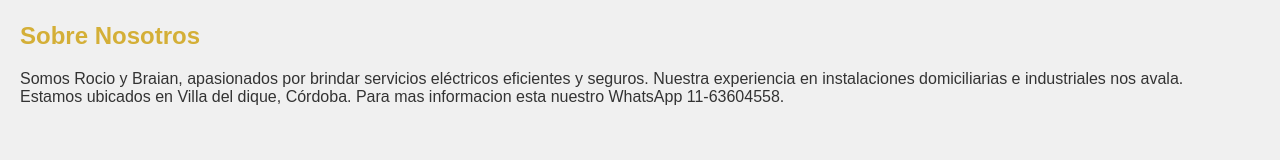
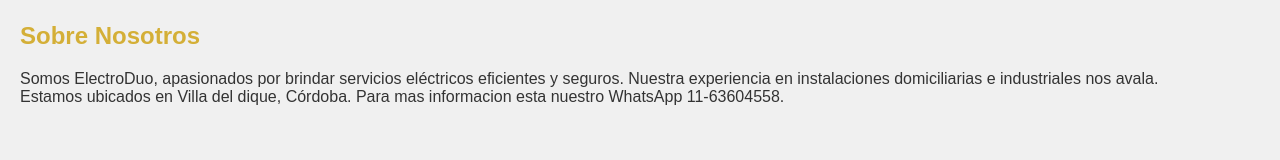
Before and after one commit to braian87/ElectroDUO, a plain HTML site: page index.html in a window 1280 px wide. Shown: the part 500-660 px from the top of the page. Drawn offline with Linux system fonts and the light colour scheme.

Commit message:
Update index.html

```diff
--- a/index.html
+++ b/index.html
@@ -36,7 +36,7 @@
   <!-- Sección Sobre Nosotros -->
   <section id="sobre-nosotros">
     <h2>Sobre Nosotros</h2>
-    <p> Somos Rocio y Braian, apasionados por brindar servicios eléctricos eficientes y seguros. Nuestra experiencia en instalaciones domiciliarias e industriales nos avala.</p>
+    <p> Somos ElectroDuo, apasionados por brindar servicios eléctricos eficientes y seguros. Nuestra experiencia en instalaciones domiciliarias e industriales nos avala.</p>
     <p>Estamos ubicados en Villa del dique, Córdoba. Para mas informacion esta nuestro WhatsApp 11-63604558.</p>
   </section>
 
```
